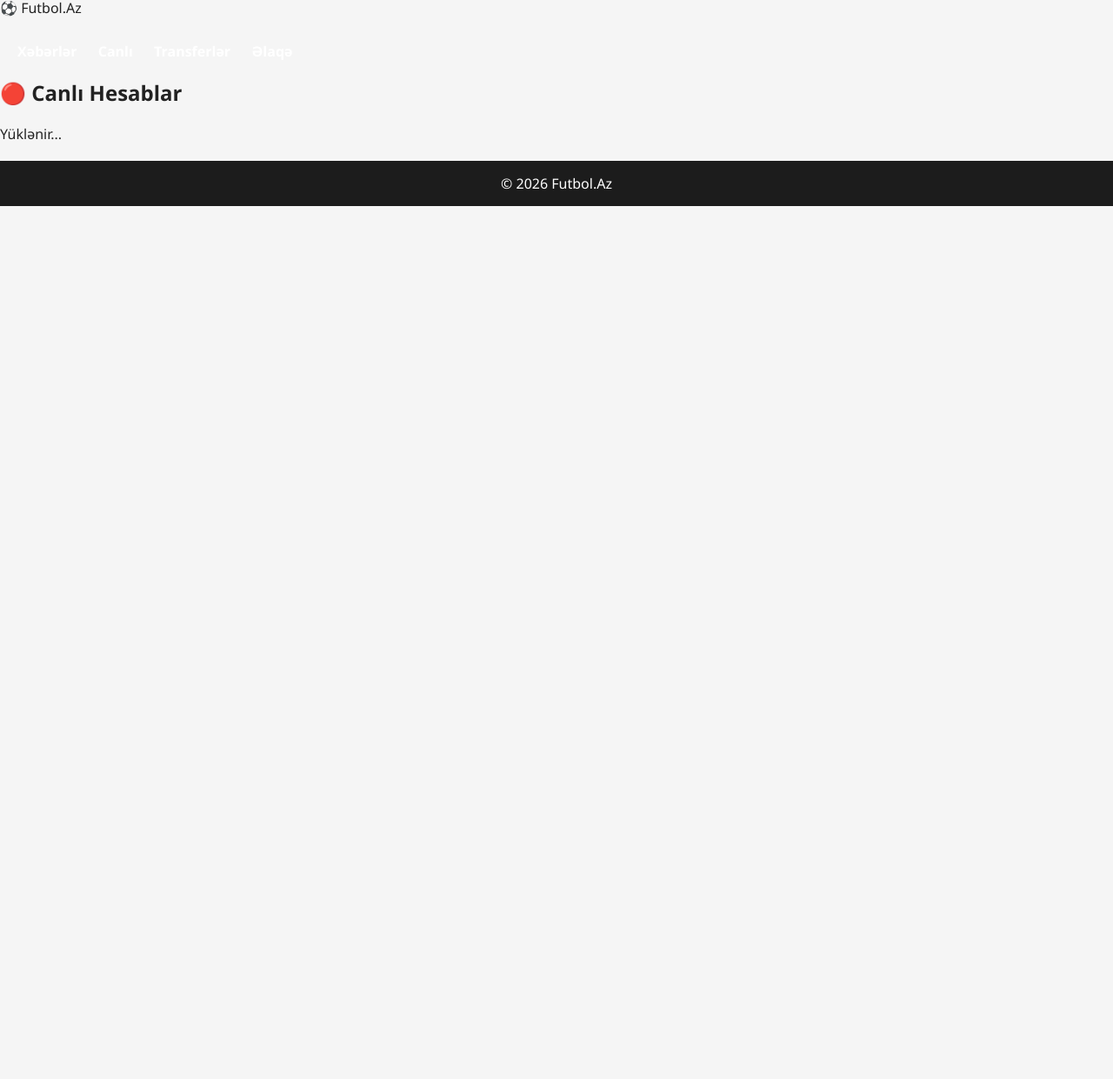
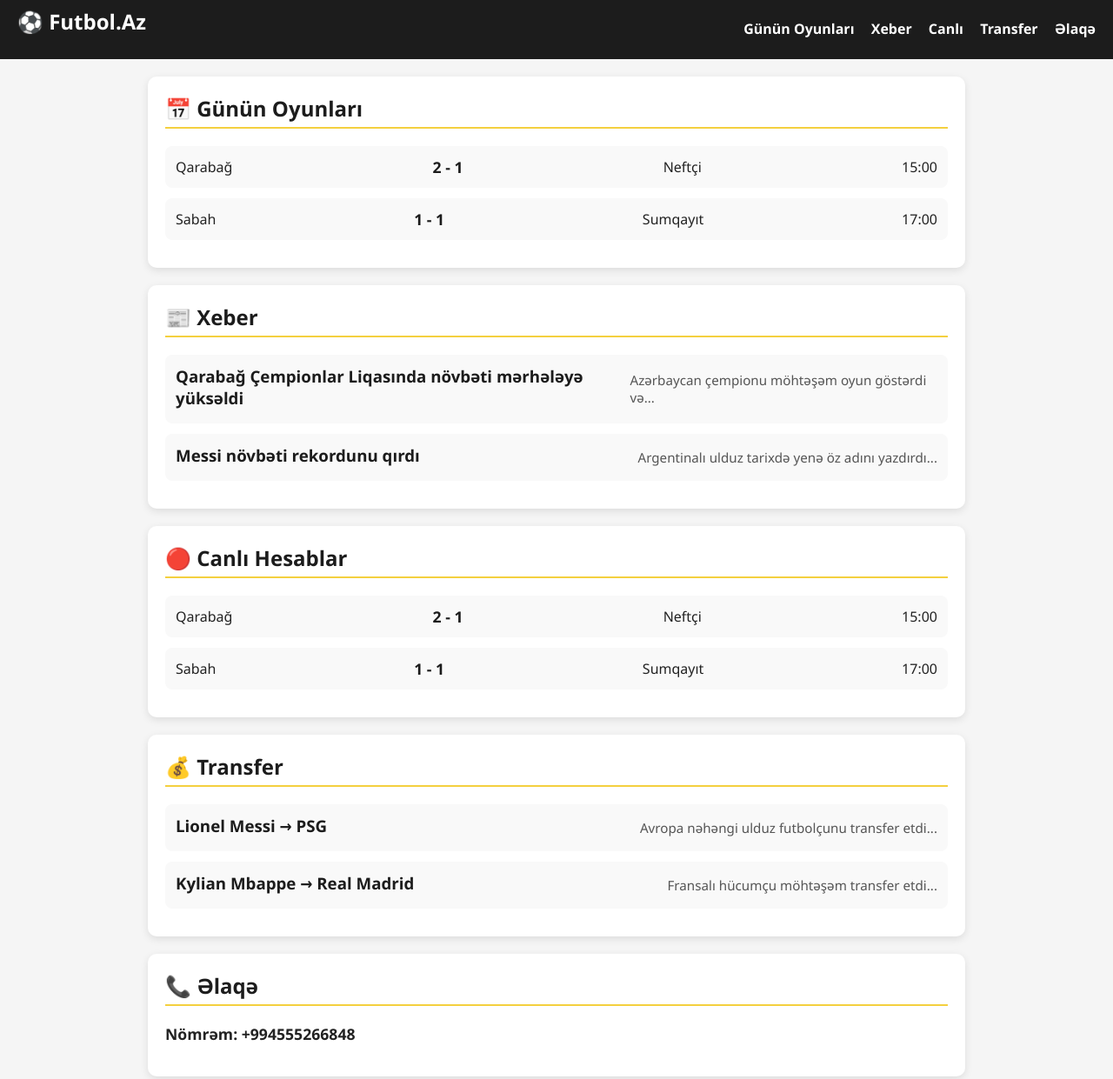
Before and after one commit to elmanusta55-bot/futbol.az, a plain HTML site: page index.html in a window 1280 px wide. Shown: the part 2-1243 px from the top of the page at 87% size. Before the commit the page ends 800 px from the top, so only its background shows below. Drawn offline with Linux system fonts and the light colour scheme; no server answers.

Commit message:
Update index.html

```diff
--- a/index.html
+++ b/index.html
@@ -5,60 +5,167 @@
   <title>Futbol.Az</title>
   <meta name="viewport" content="width=device-width, initial-scale=1">
   <link rel="stylesheet" href="style.css">
+  <style>
+    /* Baza */
+    body {
+      font-family: 'Segoe UI', Tahoma, Geneva, Verdana, sans-serif;
+      margin: 0;
+      padding: 0;
+      background-color: #f5f5f5;
+      color: #222;
+    }
+
+    a { text-decoration: none; color: inherit; }
+
+    /* Header */
+    header { display:flex; align-items:center; justify-content:space-between; background:#1c1c1c; padding:10px 20px; color:#fff; position:sticky; top:0; z-index:100; }
+    .logo { font-size:1.5em; font-weight:bold; }
+    nav a { margin-left:15px; font-weight:bold; transition:color 0.3s; }
+    nav a:hover { color:#f4d03f; }
+
+    /* Section */
+    .section { margin:20px auto; padding:20px; max-width:900px; background:#fff; border-radius:10px; box-shadow:0 3px 10px rgba(0,0,0,0.1); }
+    .section h2 { margin-top:0; border-bottom:2px solid #f4d03f; padding-bottom:5px; }
+
+    /* Match və Score */
+    .match, .score, .card { display:flex; justify-content:space-between; align-items:center; margin-bottom:12px; padding:12px; border-radius:8px; background:#f9f9f9; transition: transform 0.2s, box-shadow 0.2s; }
+    .match:hover, .score:hover, .card:hover { transform:translateY(-2px); box-shadow:0 4px 12px rgba(0,0,0,0.1); }
+    .match b, .score b { font-size:1.1em; color:#1c1c1c; }
+
+    .card h3 { margin:0 0 5px 0; }
+    .card p { margin:0; font-size:0.95em; color:#555; }
+
+    /* Footer */
+    footer { text-align:center; padding:15px; background:#1c1c1c; color:#fff; margin-top:20px; }
+
+    /* Responsive */
+    @media (max-width:768px) {
+      header { flex-direction:column; align-items:flex-start; }
+      nav { margin-top:10px; }
+      nav a { margin-left:0; margin-right:15px; }
+      .match, .score, .card { flex-direction:column; align-items:flex-start; }
+      .match b, .score b { margin:5px 0; }
+    }
+  </style>
 </head>
 <body>
 
 <header>
   <div class="logo">⚽ Futbol.Az</div>
   <nav>
-    <a href="#">Xəbərlər</a>
-    <a href="#">Canlı</a>
-    <a href="#">Transferlər</a>
-    <a href="#">Əlaqə</a>
+    <a href="#today">Günün Oyunları</a>
+    <a href="#news">Xeber</a>
+    <a href="#live">Canlı</a>
+    <a href="#transfer">Transfer</a>
+    <a href="#contact">Əlaqə</a>
   </nav>
 </header>
 
-<section class="live">
+<main>
+
+  <!-- Günün Oyunları -->
+  <section id="today" class="section">
+    <h2>📅 Günün Oyunları</h2>
+    <div id="today-matches">
+      <div class="match">
+        <span class="team-home">Qarabağ</span>
+        <b>2 - 1</b>
+        <span class="team-away">Neftçi</span>
+        <span class="time">15:00</span>
+      </div>
+      <div class="match">
+        <span class="team-home">Sabah</span>
+        <b>1 - 1</b>
+        <span class="team-away">Sumqayıt</span>
+        <span class="time">17:00</span>
+      </div>
+    </div>
+  </section>
+
+  <!-- Xeber -->
+  <section id="news" class="section">
+    <h2>📰 Xeber</h2>
+    <div class="card">
+      <h3>Qarabağ Çempionlar Liqasında növbəti mərhələyə yüksəldi</h3>
+      <p>Azərbaycan çempionu möhtəşəm oyun göstərdi və...</p>
+    </div>
+    <div class="card">
+      <h3>Messi növbəti rekordunu qırdı</h3>
+      <p>Argentinalı ulduz tarixdə yenə öz adını yazdırdı...</p>
+    </div>
+  </section>
+
+  <!-- Canlı Hesablar -->
+  <section id="live" class="section">
     <h2>🔴 Canlı Hesablar</h2>
     <div id="live-scores">Yüklənir...</div>
   </section>
 
+  <!-- Transfer -->
+  <section id="transfer" class="section">
+    <h2>💰 Transfer</h2>
+    <div class="card">
+      <h3>Lionel Messi → PSG</h3>
+      <p>Avropa nəhəngi ulduz futbolçunu transfer etdi...</p>
+    </div>
+    <div class="card">
+      <h3>Kylian Mbappe → Real Madrid</h3>
+      <p>Fransalı hücumçu möhtəşəm transfer etdi...</p>
+    </div>
+  </section>
+
+  <!-- Əlaqə -->
+  <section id="contact" class="section">
+    <h2>📞 Əlaqə</h2>
+    <p>Nömrəm: +994555266848</p>
+  </section>
+
+</main>
+
+<footer>© 2026 Futbol.Az</footer>
+
 <script>
 const API_KEY = "8849a8a365c749d0a081f676a5e76b7e";
 
+// Demo Azərbaycan liqası + API-dən LIVE matçlar
 async function loadLive() {
+  const box = document.getElementById("live-scores");
+  box.innerHTML = "Yüklənir...";
+
+  // Demo matç
+  let demo = `<div class="score">Qarabağ <b>2 - 1</b> Neftçi <span>15:00</span></div>
+              <div class="score">Sabah <b>1 - 1</b> Sumqayıt <span>17:00</span></div>`;
+
+  try {
     const res = await fetch("https://v3.football.api-sports.io/fixtures?live=all", {
-    headers: {
-      "x-apisports-key": API_KEY
-    }
+      headers: { "x-apisports-key": API_KEY }
     });
     const data = await res.json();
 
-  const box = document.getElementById("live-scores");
-  box.innerHTML = "";
-
-  if (data.response.length === 0) {
-    box.innerHTML = "Hazırda canlı oyun yoxdur";
+    // Əgər API boşdursa demo göstər
+    if (!data.response || data.response.length === 0) {
+      box.innerHTML = demo;
       return;
     }
 
+    // API matçlarını əlavə et
+    box.innerHTML = demo; // demo üstündə API matçları
     data.response.forEach(m => {
-    box.innerHTML += `
-      <div class="score">
-        ${m.teams.home.name}
-        <b>${m.goals.home} - ${m.goals.away}</b>
-        ${m.teams.away.name}
+      box.innerHTML += `<div class="score">
+        ${m.teams.home.name} <b>${m.goals.home} - ${m.goals.away}</b> ${m.teams.away.name}
         <span>${m.fixture.status.elapsed || 0}'</span>
-      </div>
-    `;
+      </div>`;
     });
+
+  } catch(err) {
+    console.error(err);
+    box.innerHTML = demo;
+  }
 }
 
 loadLive();
 setInterval(loadLive, 30000);
 </script>
 
-<footer>© 2026 Futbol.Az</footer>
-
 </body>
 </html>
```
Lines whose indentation alone changed are shown as unchanged.
